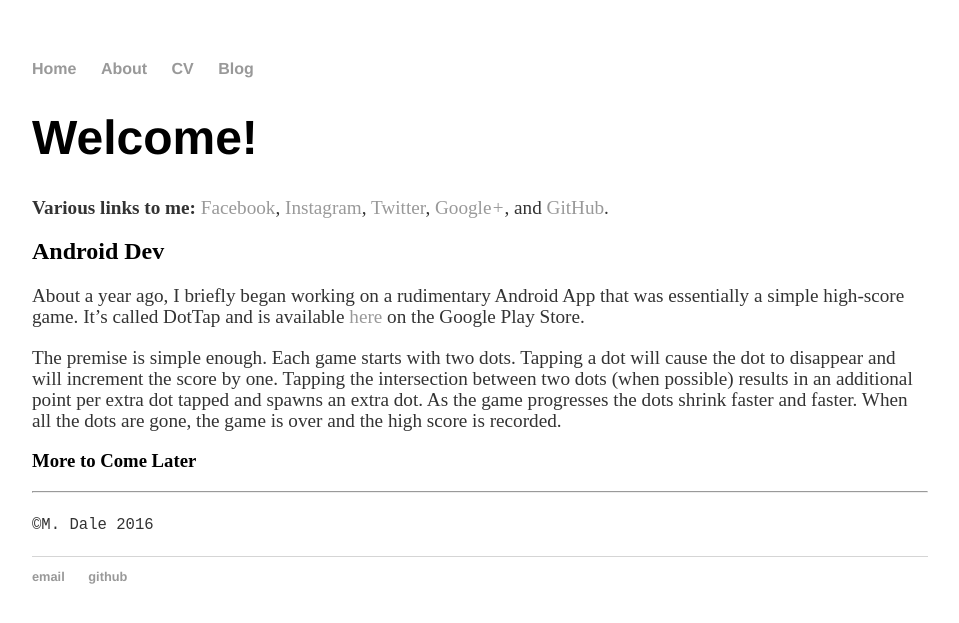
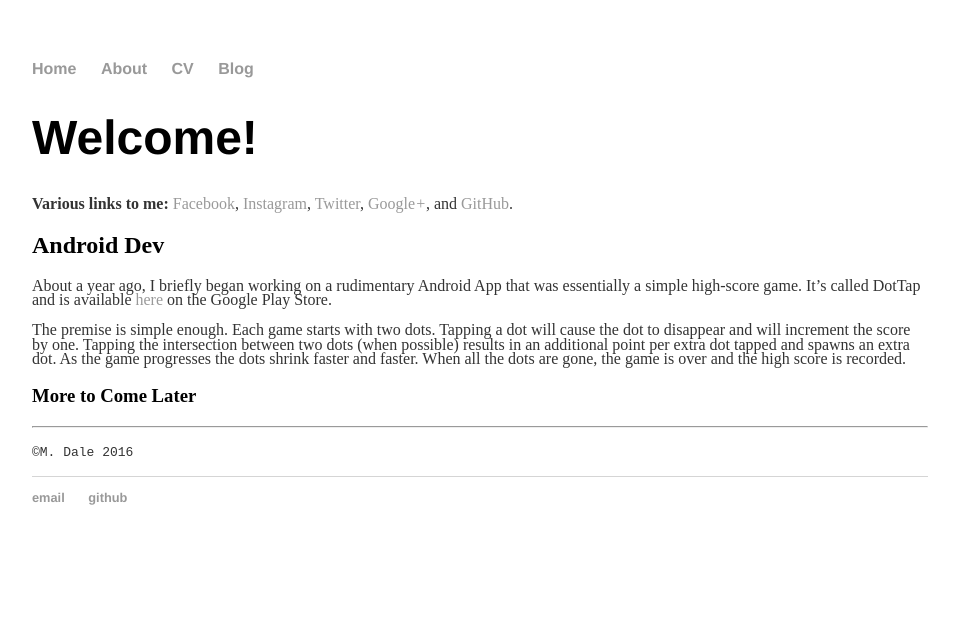
Before and after one commit to randomnessSlayer/randomnessslayer.dalewithit.github.io, a Jekyll site: the page built from index.md, in a window 1280 px wide. Shown: the top 623 px of the page, without its empty margins (160-1119 px from the left). Built offline with Jekyll 4.4.1, drawn with Linux system fonts in a browser that asks for light colours.

Commit message:
Update main.css

```diff
--- a/css/main.css
+++ b/css/main.css
@@ -24,8 +24,8 @@ h1 {
     font-family:'Helvetica', 'Arial', 'Sans-Serif';
 }
 p {
-    font-size: 1.2em;
-    line-height: 1.1em;
+    font-size: 1.0em;
+    line-height: 0.9em;
     color: #333;
 }
 footer {
```
